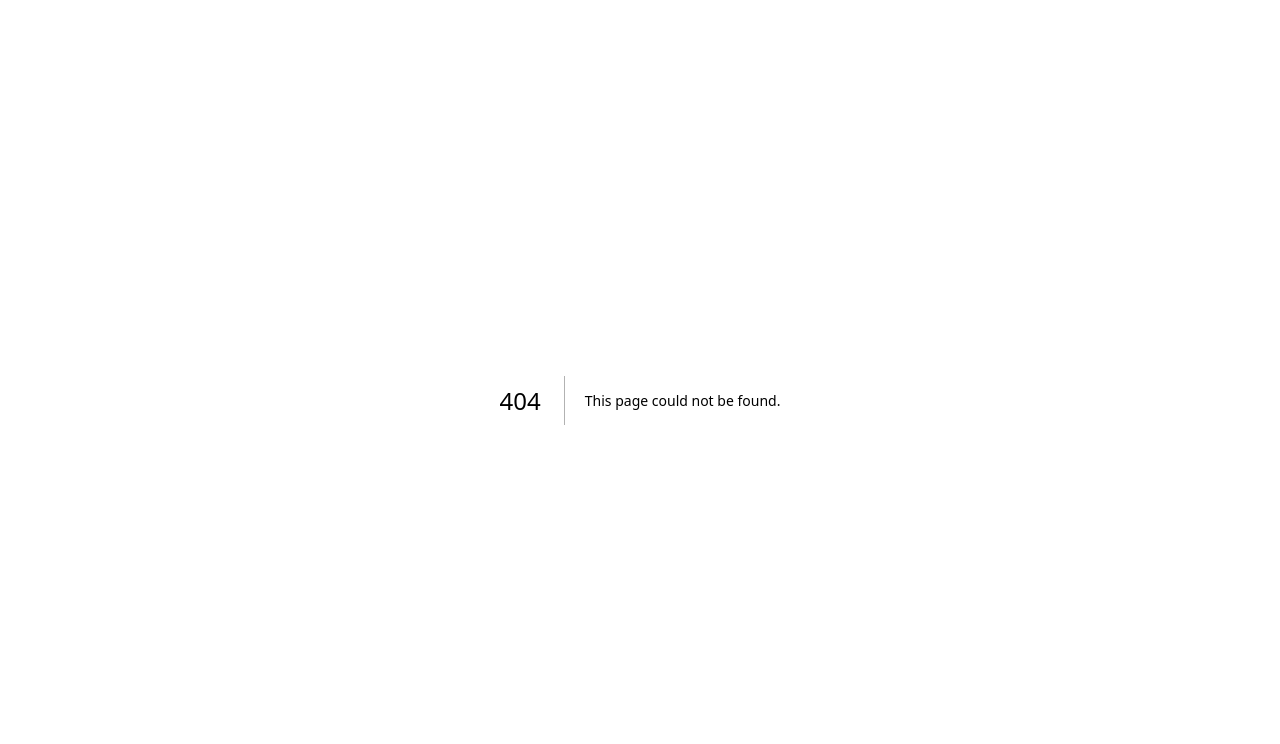
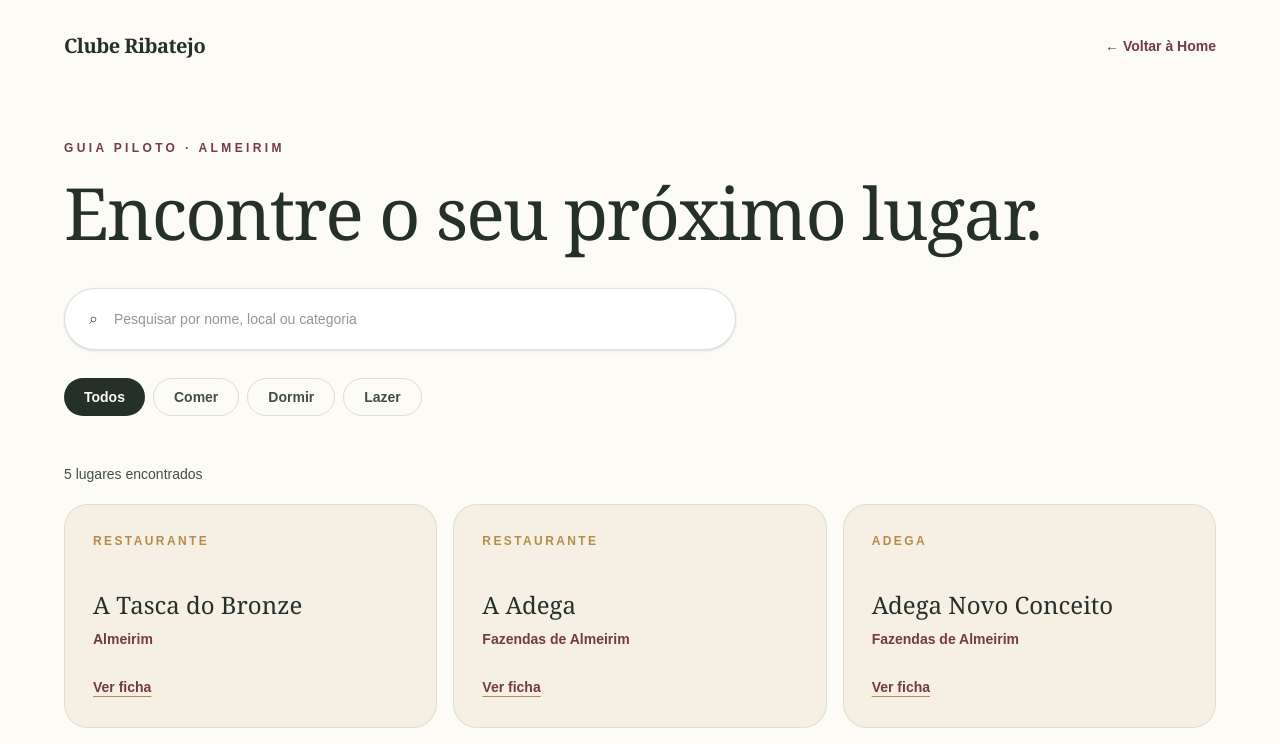
Before and after one commit to Maxwellsan91/ClubeDaqui, a Next.js app in the folder apps/web/: page /explorar in a window 1280 px wide. Before the commit this address had no page. Shown: the top 744 px of the page. Built offline with nearby package versions, Linux system fonts and the light colour scheme.

Commit message:
feat: add searchable discovery catalog

```diff
--- /dev/null
+++ b/apps/web/src/app/explorar/page.tsx
@@ -0,0 +1,99 @@
+"use client";
+
+import { useMemo, useState } from "react";
+import Link from "next/link";
+
+const places = [
+  ["A Tasca do Bronze", "Comer", "Restaurante", "Almeirim"],
+  ["A Adega", "Comer", "Restaurante", "Fazendas de Almeirim"],
+  ["Adega Novo Conceito", "Comer", "Adega", "Fazendas de Almeirim"],
+  ["Experiências do Tejo", "Lazer", "Experiência", "Almeirim"],
+  ["Casa Ribatejana", "Dormir", "Alojamento", "Almeirim"],
+];
+
+const filters = ["Todos", "Comer", "Dormir", "Lazer"];
+
+export default function ExplorePage() {
+  const [filter, setFilter] = useState("Todos");
+  const [query, setQuery] = useState("");
+  const visible = useMemo(
+    () =>
+      places.filter(([name, type, kind, place]) => {
+        const matchesFilter = filter === "Todos" || type === filter;
+        return (
+          matchesFilter &&
+          `${name} ${kind} ${place}`.toLowerCase().includes(query.toLowerCase())
+        );
+      }),
+    [filter, query],
+  );
+
+  return (
+    <main className="min-h-screen px-6 py-8 sm:px-10 lg:px-16">
+      <header className="mx-auto flex max-w-7xl items-center justify-between">
+        <Link
+          href="/"
+          className="font-display text-xl font-semibold tracking-tight text-olive-900"
+        >
+          Clube Ribatejo
+        </Link>
+        <Link href="/" className="text-wine-700 text-sm font-semibold">
+          ← Voltar à Home
+        </Link>
+      </header>
+      <section className="mx-auto max-w-7xl pt-20 pb-20">
+        <p className="text-wine-700 text-xs font-semibold tracking-[0.28em] uppercase">
+          Guia piloto · Almeirim
+        </p>
+        <h1 className="font-display mt-5 text-5xl tracking-tight text-olive-900 sm:text-7xl">
+          Encontre o seu próximo lugar.
+        </h1>
+        <div className="mt-10 flex max-w-2xl items-center rounded-full border border-olive-900/15 bg-white p-2 shadow-sm">
+          <span className="px-4 text-olive-700">⌕</span>
+          <input
+            value={query}
+            onChange={(event) => setQuery(event.target.value)}
+            className="min-w-0 flex-1 bg-transparent py-3 text-sm outline-none"
+            placeholder="Pesquisar por nome, local ou categoria"
+          />
+        </div>
+        <div className="mt-7 flex flex-wrap gap-2">
+          {filters.map((item) => (
+            <button
+              key={item}
+              onClick={() => setFilter(item)}
+              className={`rounded-full px-5 py-2 text-sm font-semibold transition ${filter === item ? "text-cream-50 bg-olive-900" : "hover:border-gold-500 border border-olive-900/15 text-olive-700"}`}
+            >
+              {item}
+            </button>
+          ))}
+        </div>
+        <p className="mt-12 text-sm text-olive-700">
+          {visible.length}{" "}
+          {visible.length === 1 ? "lugar encontrado" : "lugares encontrados"}
+        </p>
+        <div className="mt-5 grid gap-4 md:grid-cols-2 lg:grid-cols-3">
+          {visible.map(([name, , kind, place]) => (
+            <article
+              key={name}
+              className="bg-cream-100 rounded-3xl border border-olive-900/10 p-7 transition hover:-translate-y-1 hover:shadow-lg"
+            >
+              <p className="text-gold-500 text-xs font-semibold tracking-[0.2em] uppercase">
+                {kind}
+              </p>
+              <h2 className="font-display mt-10 text-2xl text-olive-900">
+                {name}
+              </h2>
+              <p className="text-wine-700 mt-2 text-sm font-semibold">
+                {place}
+              </p>
+              <button className="text-wine-700 decoration-gold-500 mt-7 text-sm font-semibold underline underline-offset-4">
+                Ver ficha
+              </button>
+            </article>
+          ))}
+        </div>
+      </section>
+    </main>
+  );
+}
--- a/apps/web/src/app/page.tsx
+++ b/apps/web/src/app/page.tsx
@@ -43,9 +43,12 @@ export default function HomePage() {
               className="min-w-0 flex-1 bg-transparent py-3 text-sm outline-none"
               placeholder="O que procura em Almeirim?"
             />
-            <button className="bg-wine-700 rounded-full px-5 py-3 text-sm font-semibold text-white transition hover:bg-olive-900">
+            <a
+              href="/explorar"
+              className="bg-wine-700 rounded-full px-5 py-3 text-sm font-semibold text-white transition hover:bg-olive-900"
+            >
               Explorar
-            </button>
+            </a>
           </div>
         </div>
       </section>
```
